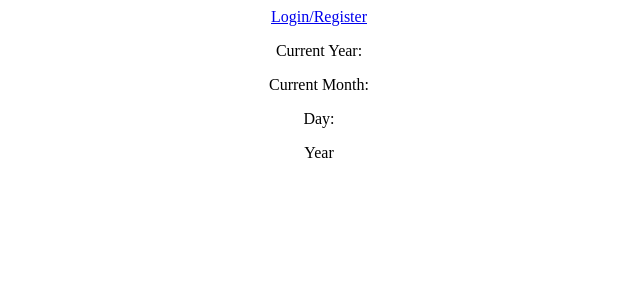
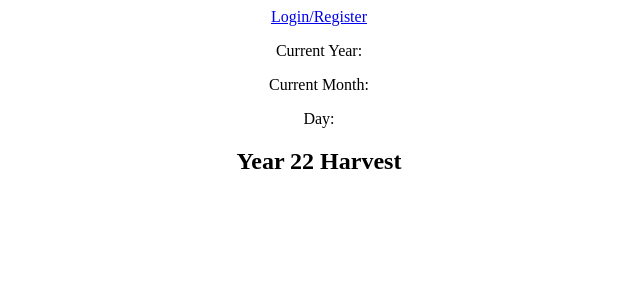
Before and after one commit to jazztazz1991/FarmSimManager, a React (Create React App) app in the folder client/: page /year in a window 1280 px wide. Shown: the top 300 px of the page, without its empty margins (321-961 px from the left). Built offline with nearby package versions, Linux system fonts and the light colour scheme; no server answers.

Commit message:
adjustments to api and begun year.js

```diff
--- a/client/src/pages/addField.js
+++ b/client/src/pages/addField.js
@@ -35,7 +35,7 @@ export const AddField = () => {
 
     const handleChange = (event) => {
         const { name, value } = event.target;
-        setField({ ...field, [name]: value })
+        setField({ ...field, [name]: value });
     }
 
     const onSubmit = async (event) => {
@@ -45,7 +45,7 @@ export const AddField = () => {
             alert("Field Added");
             // navigate("/");
         } catch (err) {
-            console.error(err)
+            console.error(err);
         }
     }
     return (
--- a/client/src/pages/year.js
+++ b/client/src/pages/year.js
@@ -1,3 +1,35 @@
+import { useEffect, useState } from "react";
+import axios from "axios";
+import { useCookies } from 'react-cookie';
+import instance from '../hooks/API';
+
+import { useGetUserID } from "../hooks/useGetUserID";
+
 export const Year = () => {
-    return <div> Year </div>;
+    const [savedHarvest, setSavedHarvest] = useState([]);
+    const [cookies, _] = useCookies(["access_token"])
+    let year = 22;
+
+    const userID = useGetUserID();
+
+    useEffect(() => {
+        const fetchSavedHarvest = async () => {
+            try {
+                const response = await instance.get(`/harvest/year/${userID}`, { year }, { headers: { authorizations: cookies.access_token } });
+                console.log(response.data.harvests);
+                setSavedHarvest(response.data.harvests);
+            } catch (err) {
+                console.error(err);
+            }
+        };
+        fetchSavedHarvest();
+    }, []);
+    return (
+        <div className="container">
+            <h2>Year {year} Harvest</h2>
+            <ul>
+
+            </ul>
+        </div>
+    );
 }
```
Also changed, not shown: 1 other file (tests, documents, lock files or other folders).
